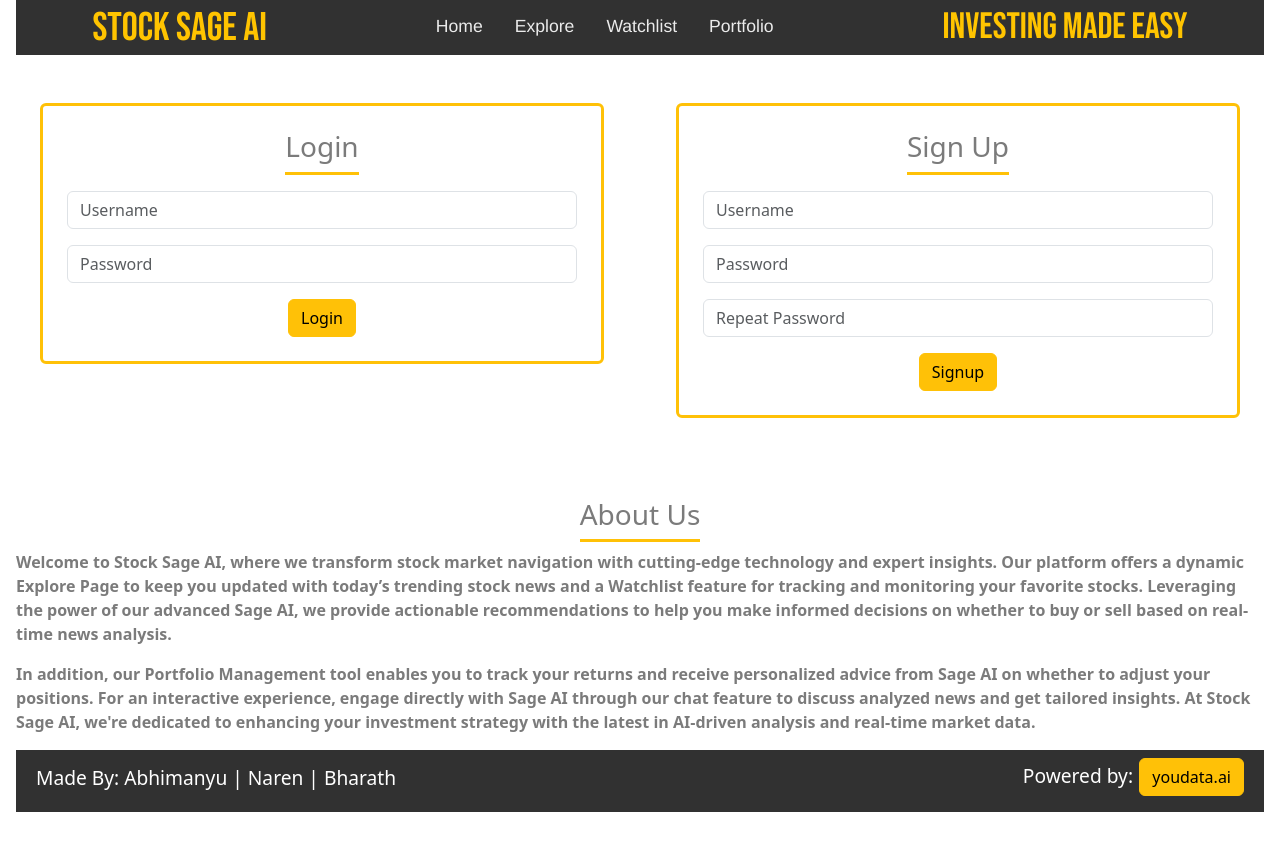
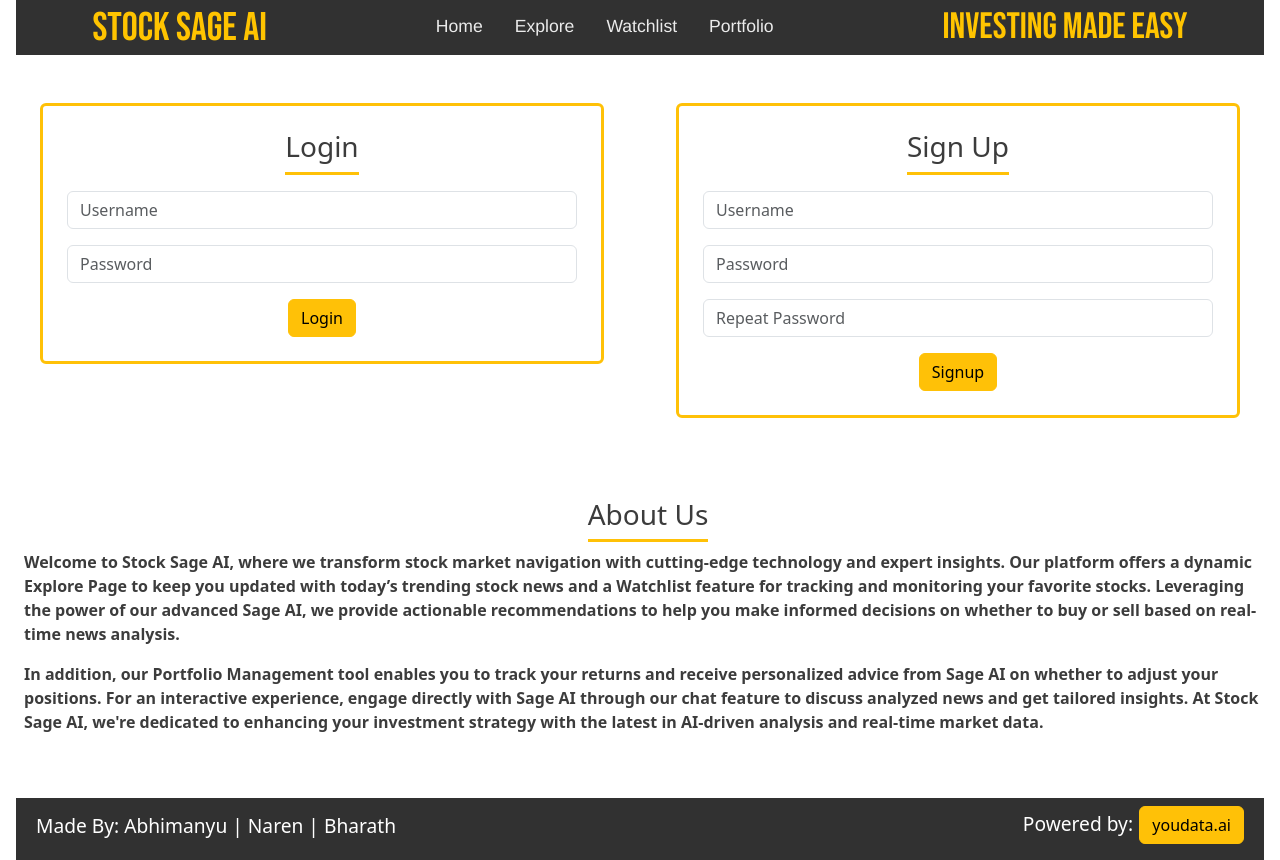
Before and after one commit to Abhimanyu004/Stock_Sage_AI, a React (Vite) app in the folder frontend/: page /Home in a window 1280 px wide. Before the commit the page ends 812 px from the top, so only its background shows below. Built offline with nearby package versions, Linux system fonts and the light colour scheme; a web font is replaced by a local one.

Commit message:
Update Home.jsx

```diff
--- a/frontend/src/Home.jsx
+++ b/frontend/src/Home.jsx
@@ -62,7 +62,7 @@ function Home({ setUsername }) {
   };
 
   return (
-    <div className='row'>
+    <div className='row' style={{'color':'rgb(60,60,60)'}}>
       <form onSubmit={handleLogin} className='col-6 p-5 pt-5'>
         <div className='row border border-warning border-3 rounded p-4'>
           <div className='d-flex justify-content-center'>
@@ -125,7 +125,7 @@ function Home({ setUsername }) {
       <p>{response}</p>
       <p>{signupResponse}</p>
 
-      <div>
+      <div className='mb-5 ms-2 me-2'>
         <div className='d-flex justify-content-center row'>
         <div className='d-flex justify-content-center'>
         <h3 className='border border-3 border-warning border-top-0 border-start-0 border-end-0 pb-2'>About Us</h3>
```
